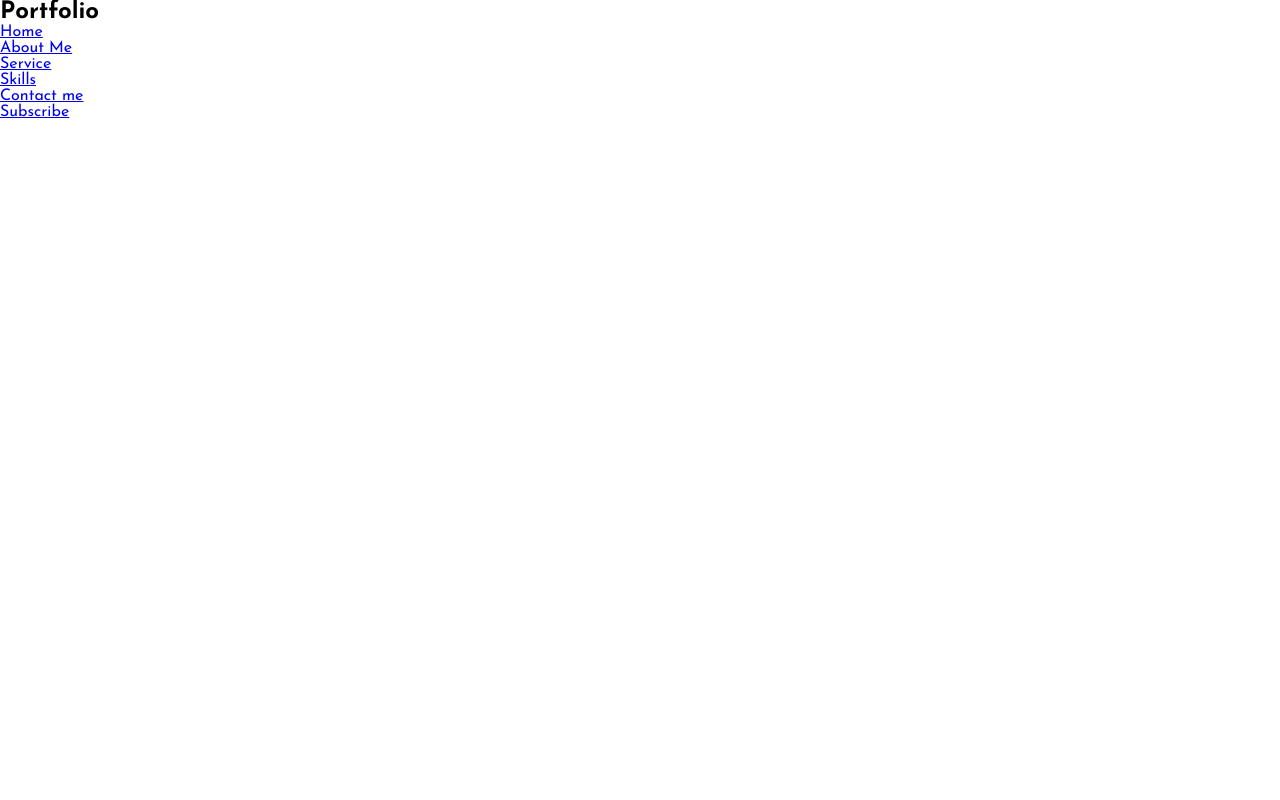
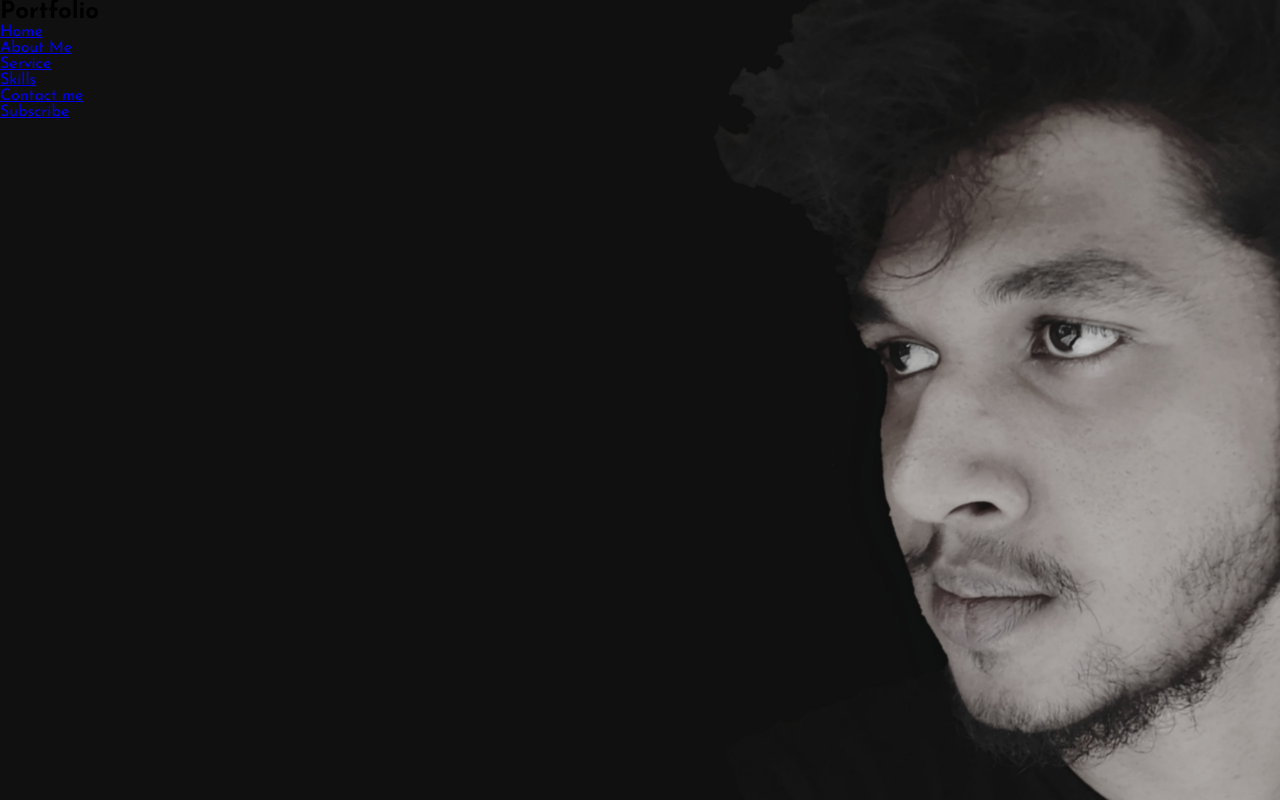
Before and after one commit to Kavindu-J22/My_Portfolioweb, a plain HTML site: page New portfolio/index.html in a window 1280 px wide. Drawn offline with Linux system fonts and the light colour scheme.

Commit message:
update img

```diff
--- a/New portfolio/style.css
+++ b/New portfolio/style.css
@@ -7,7 +7,7 @@
 .hero{
     height: 100vh;
     width: 100%;
-    background-image: url();
+    background-image: url(./images/Background.jpg);
     background-size: cover;
     background-position: center;
 }
```
Also changed, not shown: New portfolio/images/Background.jpeg (deleted), New portfolio/images/Background.jpg (added).
